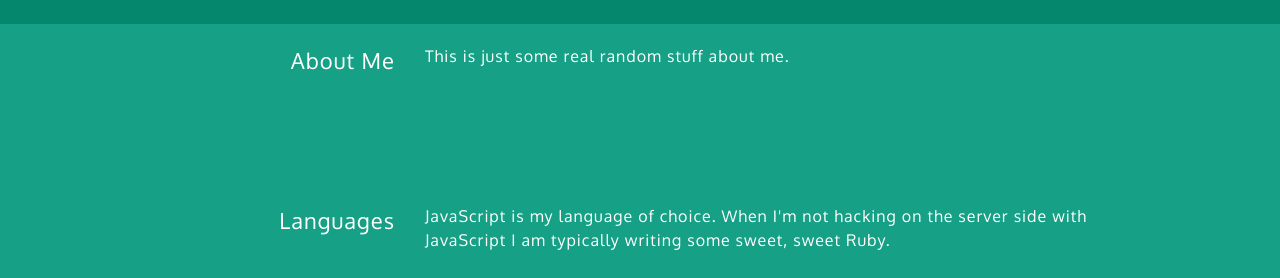
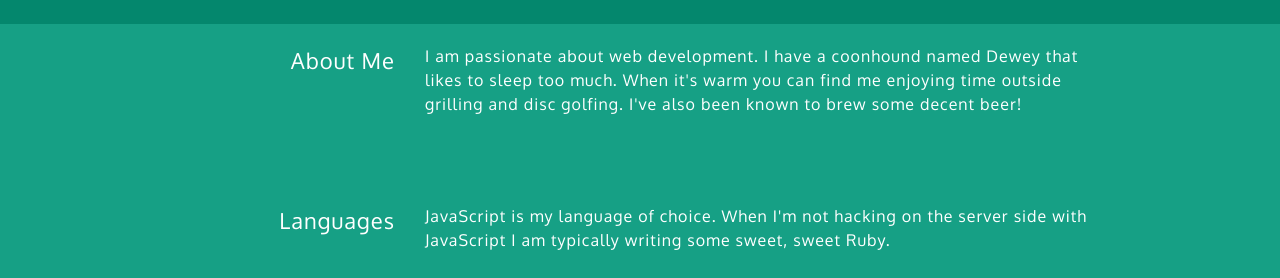
Before and after one commit to treygeorge/personal-site, a website: page index.html in a window 1280 px wide. Shown: the part 522-800 px from the top of the page. Drawn offline with Linux system fonts and the light colour scheme.

Commit message:
Replaces placeholder aboutme text.

```diff
--- a/index.html
+++ b/index.html
@@ -24,7 +24,7 @@
 			<h1 id="highlights" class="section-header">At A <span class="orange">Glance.<span></h1>
 			<section class="highlights">
 				<h1 class="highlight">About Me</h1>
-				<div class="detail">This is just some real random stuff about me.</div>
+				<div class="detail">I am passionate about web development.  I have a coonhound named Dewey that likes to sleep too much.  When it's warm you can find me enjoying time outside grilling and disc golfing.  I've also been known to brew some decent beer!</div>
 				<h1 class="highlight">Languages</h1>
 				<div class="detail">JavaScript is my language of choice.  When I'm not hacking on the server side with JavaScript I am typically writing some sweet, sweet Ruby.</div>
 				<h1 class="highlight">Frameworks</h1>
```
